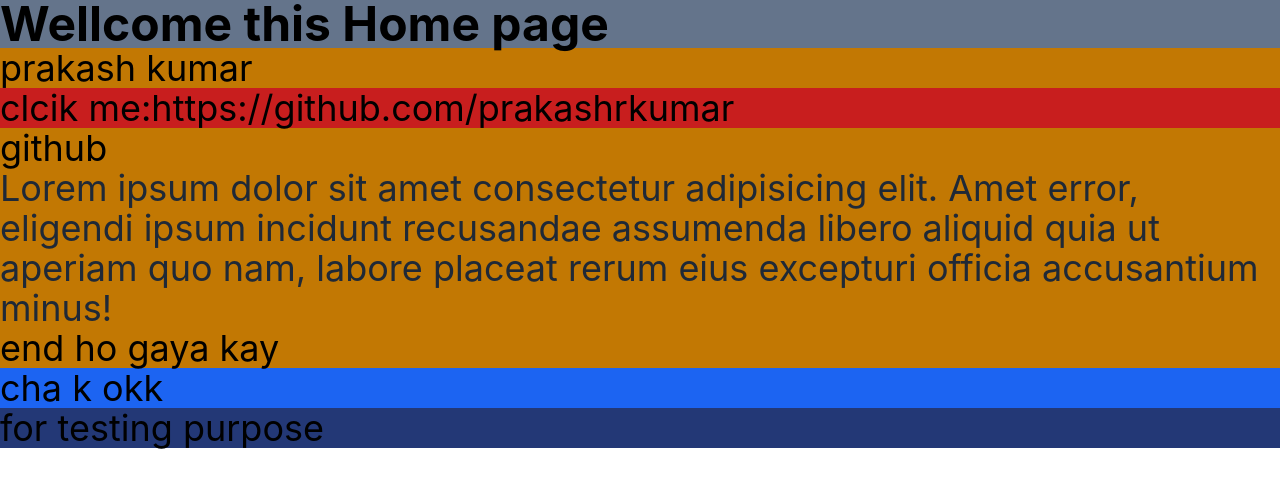
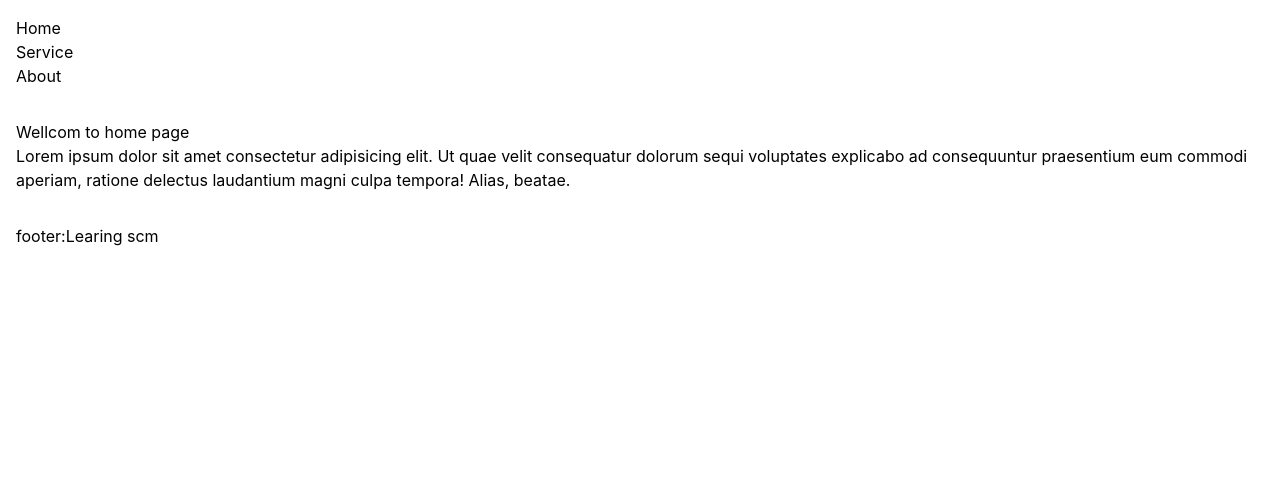
Before and after one commit to prakashrkumar/SCM, a Spring Boot app: page /home in a window 1280 px wide. Shown: the top 488 px of the page. Run offline with Spring Boot 4, Linux system fonts and the light colour scheme; some libraries are stand-ins or nearby versions.

Commit message:
themelf(html inheritance)

```diff
--- a/prakash/src/main/java/com/scm/prakash/controllers/PageController.java
+++ b/prakash/src/main/java/com/scm/prakash/controllers/PageController.java
@@ -9,9 +9,7 @@ public class PageController {
      @RequestMapping("/home")
     public String home(Model model){
         System.out.println("test chal rahah hai");
-        model.addAttribute("name","prakash kumar");
-        model.addAttribute("github","https://github.com/prakashrkumar");
-        model.addAttribute("linkdin","https://www.linkedin.com/in/prakashfullstackdeveloper/");
+
 
         return "home";
     }
--- a/prakash/src/main/resources/static/css/output.css
+++ b/prakash/src/main/resources/static/css/output.css
@@ -554,41 +554,10 @@ video {
   display: none;
 }
 
-.bg-blue-600 {
-  --tw-bg-opacity: 1;
-  background-color: rgb(37 99 235 / var(--tw-bg-opacity, 1));
+.p-10 {
+  padding: 2.5rem;
 }
 
-.bg-red-700 {
-  --tw-bg-opacity: 1;
-  background-color: rgb(185 28 28 / var(--tw-bg-opacity, 1));
+.p-4 {
+  padding: 1rem;
 }
-
-.bg-slate-500 {
-  --tw-bg-opacity: 1;
-  background-color: rgb(100 116 139 / var(--tw-bg-opacity, 1));
-}
-
-.bg-yellow-500 {
-  --tw-bg-opacity: 1;
-  background-color: rgb(234 179 8 / var(--tw-bg-opacity, 1));
-}
-
-.text-4xl {
-  font-size: 2.25rem;
-  line-height: 2.5rem;
-}
-
-.text-5xl {
-  font-size: 3rem;
-  line-height: 1;
-}
-
-.font-bold {
-  font-weight: 700;
-}
-
-.text-gray-800 {
-  --tw-text-opacity: 1;
-  color: rgb(31 41 55 / var(--tw-text-opacity, 1));
-}
--- a/prakash/src/main/resources/templates/base.html
+++ b/prakash/src/main/resources/templates/base.html
@@ -1,6 +1,40 @@
-<div class="parent" th:fragment="parent(content)">
-   <h1>This is parent fragment</h1>
-   <p>Lorem ipsum dolor sit amet consectetur adipisicing elit. Et reprehenderit, sequi perferendis, aspernatur eveniet commodi quasi laudantium id similique ipsa repellendus iste nulla totam illum saepe expedita architecto. Ab, vitae?</p>
-   <!-- <h1>value of x is <span th:text="${x}"></span></h1> -->
-   <div th:replace="${content}"></div>
-</div>
+<!DOCTYPE html>
+<html lang="en"
+th:fragment="parent(content,title,script)"
+ xmlns="http://www.thymeleaf.org">
+<head>
+    <meta charset="UTF-8">
+    <meta name="viewport" content="width=device-width, initial-scale=1.0">
+    <title data-th-replace="${title}">SCM page(Base page)</title>
+      <link rel="stylesheet" th:href="@{'/css/output.css'}"/>
+        <link href="https://cdn.jsdelivr.net/npm/flowbite@4.0.1/dist/flowbite.min.css" rel="stylesheet" />
+</head>
+<body>
+
+ <!-- common header -->
+ <div data-th-replace="navbar :: navbar">
+
+
+  </div>
+
+
+
+
+    <!-- main contain lana hai other file se -->
+    <div class="p-4">
+         <section data-th-replace="${content}">
+
+          <!-- main content -->
+
+     </section>
+    </div>
+          <!-- common  footer -->
+      <footer class="p-4">footer:Learing scm</footer>
+
+
+
+
+     <script src="https://cdn.jsdelivr.net/npm/flowbite@4.0.1/dist/flowbite.min.js"></script>
+   <th:block data-th-replace="${script}"></th:block>
+</body>
+</html>
--- a/prakash/src/main/resources/templates/home.html
+++ b/prakash/src/main/resources/templates/home.html
@@ -1,38 +1,17 @@
 <!DOCTYPE html>
-<html lang="en">
+<html lang="en" th:replace="~{base ::parent(~{::#content},~{::title},~{::script})}">
 <head>
-    <meta charset="UTF-8">
-    <meta name="viewport" content="width=device-width, initial-scale=1.0">
-    <title>Document</title>
-    <link rel="stylesheet" th:href="@{'/css/output.css'}"/>
-    <link href="https://cdn.jsdelivr.net/npm/flowbite@4.0.1/dist/flowbite.min.css" rel="stylesheet" />
-
-
-
+    <title>Home Page</title>
 </head>
 <body>
-   <div class="bg-yellow-500 text-4xl">
-    <h1 class="text-5xl  font-bold bg-slate-500">Wellcome this Home page</h1>
-    <p data-th-text="${name}"></p>
-    <p class="bg-red-700">clcik me:<span data-th-text="${github}"></span><p/>
-        <a th:href="${github}">github</a>
-        <br/>
-        <!-- <a data-th-text=""="${linkdin}">linkdin</a> -->
-        <p class="text-gray-800">Lorem ipsum dolor sit amet consectetur adipisicing elit. Amet error, eligendi ipsum incidunt recusandae assumenda libero aliquid quia ut aperiam quo nam, labore placeat rerum eius excepturi officia accusantium minus!</p>
-         <h1 >end ho gaya kay</h1>
-         <p class="bg-blue-600">cha k okk</p>
-         <h1 class="bg-blue-900"> for testing purpose</h1>
+   <div id="content">
+    <h1>Wellcom to home page</h1>
+    <p>Lorem ipsum dolor sit amet consectetur adipisicing elit. Ut quae velit consequatur dolorum sequi voluptates explicabo ad consequuntur praesentium eum commodi aperiam, ratione delectus laudantium magni culpa tempora! Alias, beatae.</p>
+   </div>
 
-   </div>
-   <script src="https://cdn.jsdelivr.net/npm/flowbite@4.0.1/dist/flowbite.min.js"></script>
-   <!-- flowbite content -->
-
-
-
-
-
-
-
+   <script>
+    console.log("Home  page")
+   </script>
 
 
 </body>
--- /dev/null
+++ b/prakash/src/main/resources/templates/navbar.html
@@ -0,0 +1,12 @@
+   <!-- Commona header -->
+     <ul data-th-fragment="navbar" class="p-4">
+        <li>
+        <a data-th-href="@{'/home'}">Home</a>
+        </li>
+         <li>
+        <a data-th-href="@{'/service'}">Service</a>
+        </li>
+         <li>
+        <a data-th-href="@{'/about'}">About</a>
+        </li>
+     </ul>
```
Also changed, not shown: prakash/src/main/resources/templates/about.html (+12 -16 lines), prakash/src/main/resources/templates/service.html (+9 -21 lines).
